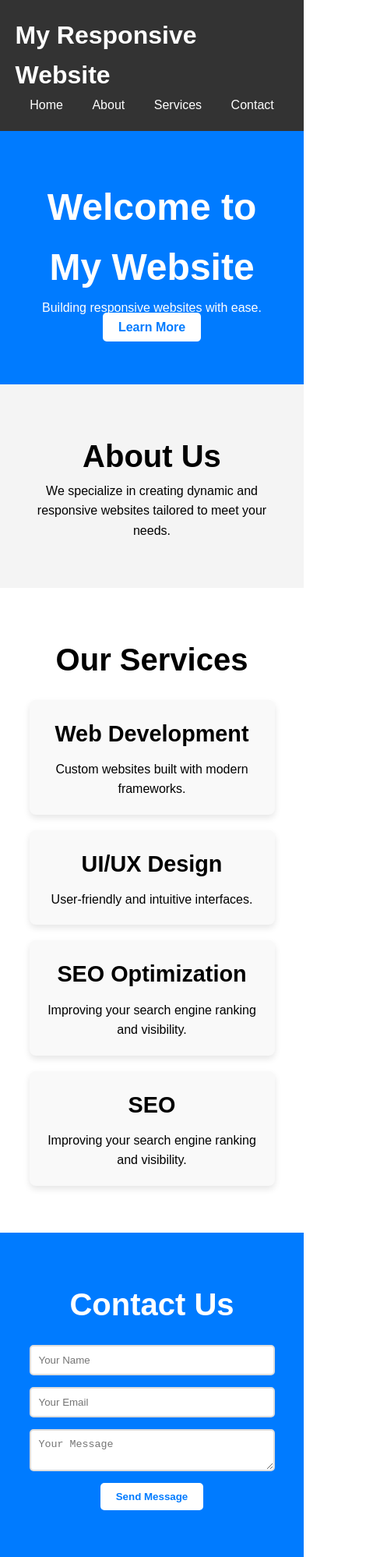
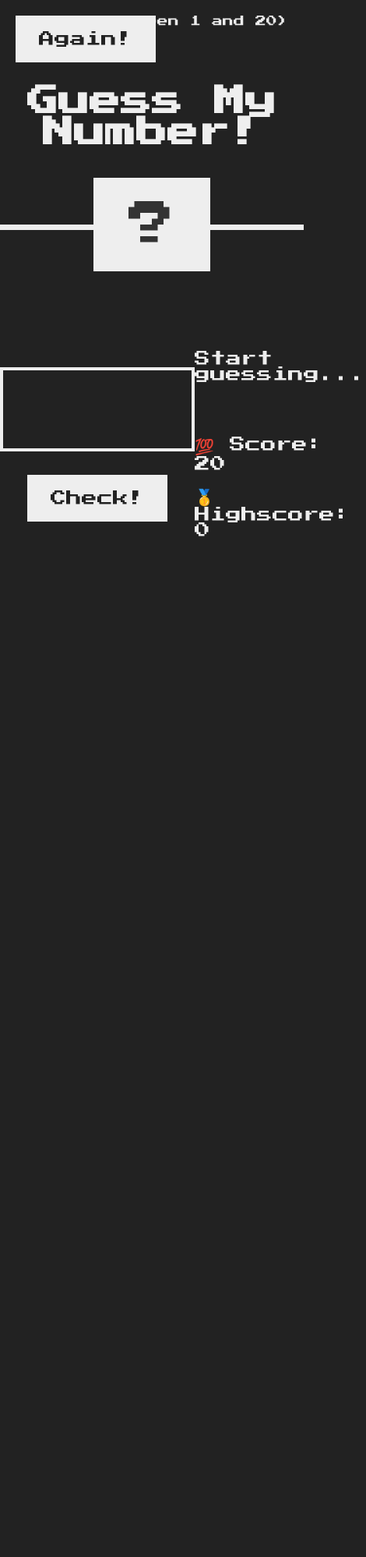
Before and after one commit to phemmyblaze/Techcrush_cohort_2, a plain HTML site: page index.html in a window 390 px wide. Shown: the top 1997 px of the page at 78% size, 470 px wide, since content can reach past the window. After the commit the page ends 844 px from the top, so only its background shows below. Drawn offline with Linux system fonts and the light colour scheme.

Commit message:
updated with javascript function and game

```diff
--- a/index.html
+++ b/index.html
@@ -1,89 +1,32 @@
 <!DOCTYPE html>
 <html lang="en">
   <head>
-  <meta charset="UTF-8">
-  <meta name="viewport" content="width=device-width, initial-scale=1.0">
-  <title>Responsive Website</title>
-  <link rel="stylesheet" href="./styles/style.css">
+    <meta charset="UTF-8" />
+    <meta name="viewport" content="width=device-width, initial-scale=1.0" />
+    <meta http-equiv="X-UA-Compatible" content="ie=edge" />
+    <link rel="stylesheet" href="./styles/style.css" />
+    <title>Guess My Number!</title>
   </head>
   <body>
-
-  <!-- Header Section -->
     <header>
-    <div class="container">
-      <h1>My Responsive Website</h1>
-      <nav>
-        <ul>
-          <li><a href="#home">Home</a></li>
-          <li><a href="#about">About</a></li>
-          <li><a href="#services">Services</a></li>
-          <li><a href="#contact">Contact</a></li>
-        </ul>
-      </nav>
-    </div>
+      <h1>Guess My Number!</h1>
+      <p class="between">(Between 1 and 20)</p>
+      <button class="btn again">Again!</button>
+      <div class="number">?</div>
     </header>
-
-  <!-- Hero Section -->
-  <section id="home">
-    <div class="container">
-      <h2>Welcome to My Website</h2>
-      <p>Building responsive websites with ease.</p>
-      <a href="#about" class="btn">Learn More</a>
-    </div>
+    <main>
+      <section class="left">
+        <input type="number" class="guess" />
+        <button class="btn check">Check!</button>
       </section>
-
-  <!-- About Section -->
-  <section id="about">
-    <div class="container">
-      <h2>About Us</h2>
-      <p>We specialize in creating dynamic and responsive websites tailored to meet your needs.</p>
-    </div>
+      <section class="right">
+        <p class="message">Start guessing...</p>
+        <p class="label-score">💯 Score: <span class="score">20</span></p>
+        <p class="label-highscore">
+          🥇 Highscore: <span class="highscore">0</span>
+        </p>
       </section>
-
-  <!-- Services Section -->
-  <section id="services">
-    <div class="container">
-      <h2>Our Services</h2>
-      <div class="services-grid">
-        <div class="service">
-          <h3>Web Development</h3>
-          <p>Custom websites built with modern frameworks.</p>
-        </div>
-        <div class="service">
-          <h3>UI/UX Design</h3>
-          <p>User-friendly and intuitive interfaces.</p>
-        </div>
-        <div class="service">
-          <h3>SEO Optimization</h3>
-          <p>Improving your search engine ranking and visibility.</p>
-        </div>
-        <div class="service">
-          <h3>SEO </h3>
-          <p>Improving your search engine ranking and visibility.</p>
-        </div>
-      </div>
-    </div>
-  </section>
-
-  <!-- Contact Section -->
-  <section id="contact">
-    <div class="container">
-      <h2>Contact Us</h2>
-      <form action="#">
-        <input type="text" placeholder="Your Name" required>
-        <input type="email" placeholder="Your Email" required>
-        <textarea placeholder="Your Message" required></textarea>
-        <button type="submit">Send Message</button>
-      </form>
-    </div>
-  </section>
-
-  <!-- Footer Section -->
-  <footer>
-    <div class="container">
-      <p>&copy; 2025 My Responsive Website. All rights reserved.</p>
-    </div>
-  </footer>
-
+    </main>
+    <script src="./script/script.js"></script>
   </body>
 </html>
--- /dev/null
+++ b/script/script.js
@@ -0,0 +1,43 @@
+let secretNumber = Math.trunc(Math.random() * 20) + 1
+let score = 20;
+let highScore = 0
+
+
+
+
+const displayMessage = (message) => {
+    document.querySelector(".message").textContent = message
+}
+
+
+document.querySelector(".check").addEventListener("click", function() {
+    const guess = Number(document.querySelector(".guess").value)
+
+    console.log(secretNumber)
+    ///No number enter
+    if(!guess) {
+        displayMessage("Enter a valid number")
+
+        ////When a player guesses the right number
+    } else  if (guess === secretNumber) {
+        displayMessage("You guessed correctly");
+        document.querySelector(".number").textContent = secretNumber;
+        document.querySelector("body").style.backgroundColor = "#FFC0CB"
+
+
+        if(score > highScore) {
+            highScore = score
+            document.querySelector(".highscore").textContent = highScore
+        }
+    } else if (guess !== secretNumber) {
+        if (score > 1) {
+            displayMessage(guess > secretNumber ? "Your guess is to high": "Your guess is too low")
+            score--
+            document.querySelector(".score").textContent = score
+        } else {
+            displayMessage("Sorry, you lost the game")
+            document.querySelector(".score").textContent = 0
+        }
+
+    }
+})
--- a/styles/style.css
+++ b/styles/style.css
@@ -1,220 +1,119 @@
+@import url('https://fonts.googleapis.com/css?family=Press+Start+2P&display=swap');
 
 * {
   margin: 0;
   padding: 0;
+  box-sizing: inherit;
+}
+
+html {
+  font-size: 62.5%;
   box-sizing: border-box;
 }
 
 body {
-  font-family: Arial, sans-serif;
-  line-height: 1.6;
+  font-family: 'Press Start 2P', sans-serif;
+  color: #eee;
+  background-color: #222;
+  /* background-color: #60b347; */
 }
 
-  .container {
-    width: 90%;
-    margin: 0 auto;
-    max-width: 1200px;
+/* LAYOUT */
+header {
+  position: relative;
+  height: 35vh;
+  border-bottom: 7px solid #eee;
 }
 
-  /* Header Section */
-  header {
-    background-color: #333;
-    color: white;
-    padding: 20px 0;
-  }
-
-  header h1 {
-    font-size: 2rem;
-  }
-
-  header nav ul {
-    list-style: none;
+main {
+  height: 65vh;
+  color: #eee;
   display: flex;
+  align-items: center;
   justify-content: space-around;
 }
 
-  header nav ul li {
-    margin: 0 10px;
-  }
-
-  header nav ul li a {
-    color: white;
-    text-decoration: none;
-  }
-
-  header nav ul li a:hover {
-    color: #ddd;
-  }
-
-  /* Hero Section */
-  #home {
-    background-color: #007BFF;
-    color: white;
-    text-align: center;
-    padding: 60px 20px;
-  }
-
-  #home h2 {
-    font-size: 3rem;
-  }
-
-  #home .btn {
-    background-color: #fff;
-    color: #007BFF;
-    padding: 10px 20px;
-    text-decoration: none;
-    border-radius: 5px;
-    font-weight: bold;
-  }
-
-  #home .btn:hover {
-    background-color: #ddd;
-  }
-
-  /* About Section */
-  #about {
-    background-color: #f4f4f4;
-    padding: 60px 20px;
-    text-align: center;
-  }
-
-  #about h2 {
-    font-size: 2.5rem;
-  }
-
-  /* Services Section */
-  #services {
-    padding: 60px 20px;
-    text-align: center;
-  }
-
-  #services h2 {
-    font-size: 2.5rem;
-    margin-bottom: 20px;
-  }
-
-  .services-grid {
-    display: grid;
-    grid-template-columns: repeat(4, 1fr);
-    gap: 20px;
-  }
-
-  .service {
-    background-color: #f9f9f9;
-    padding: 20px;
-    border-radius: 8px;
-    box-shadow: 0 4px 8px rgba(0, 0, 0, 0.1);
-  }
-
-  .service h3 {
-    font-size: 1.8rem;
-    margin-bottom: 10px;
-  }
-
-  .service p {
-    font-size: 1rem;
-  }
-
-  /* Contact Section */
-  #contact {
-    background-color: #007BFF;
-    color: white;
-    padding: 60px 20px;
-    text-align: center;
-  }
-
-  #contact h2 {
-    font-size: 2.5rem;
-    margin-bottom: 20px;
-  }
-
-  #contact form {
+.left {
+  width: 52rem;
   display: flex;
   flex-direction: column;
   align-items: center;
 }
 
-  #contact input,
-  #contact textarea {
-    width: 100%;
-    max-width: 600px;
-    padding: 10px;
-    margin-bottom: 15px;
-    border: 2px solid #ddd;
-    border-radius: 5px;
+.right {
+  width: 52rem;
+  font-size: 2rem;
 }
 
-  #contact button {
-    background-color: #fff;
-    color: #007BFF;
-    padding: 10px 20px;
+/* ELEMENTS STYLE */
+h1 {
+  font-size: 4rem;
+  text-align: center;
+  position: absolute;
+  width: 100%;
+  top: 52%;
+  left: 50%;
+  transform: translate(-50%, -50%);
+}
+
+.number {
+  background: #eee;
+  color: #333;
+  font-size: 6rem;
+  width: 15rem;
+  padding: 3rem 0rem;
+  text-align: center;
+  position: absolute;
+  bottom: 0;
+  left: 50%;
+  transform: translate(-50%, 50%);
+}
+
+.between {
+  font-size: 1.4rem;
+  position: absolute;
+  top: 2rem;
+  right: 2rem;
+}
+
+.again {
+  position: absolute;
+  top: 2rem;
+  left: 2rem;
+}
+
+.guess {
+  background: none;
+  border: 4px solid #eee;
+  font-family: inherit;
+  color: inherit;
+  font-size: 5rem;
+  padding: 2.5rem;
+  width: 25rem;
+  text-align: center;
+  display: block;
+  margin-bottom: 3rem;
+}
+
+.btn {
   border: none;
-    border-radius: 5px;
-    font-weight: bold;
+  background-color: #eee;
+  color: #222;
+  font-size: 2rem;
+  font-family: inherit;
+  padding: 2rem 3rem;
   cursor: pointer;
 }
 
-  #contact button:hover {
-    background-color: #ddd;
+.btn:hover {
+  background-color: #ccc;
 }
 
-  /* Footer Section */
-footer {
-  background-color: #333;
-  color: white;
-  text-align: center;
-  padding: 20px 0;
+.message {
+  margin-bottom: 8rem;
+  height: 3rem;
 }
 
-
-/* Media query for mobile (smaller than 640px) */
-
-@media (max-width: 640px) {
-  .services-grid {
-    grid-template-columns: 1fr;
+.label-score {
+  margin-bottom: 2rem;
 }
-}
-
-
-/* Media query for tablet (from 641px to 1024px) */
-@media (min-width: 641px) and (max-width: 1024px) {
-  .container h1 {
-    text-align: center;
-  }
-  .services-grid {
-    grid-template-columns: repeat(2, 1fr);
-  }
-}
-
-
-/* Media query for larger screen  (from 1025px and above) */
-@media (min-width: 1024px)  {
-  .container h1 {
-    text-align: center;
-    font-size: 4rem;
-  }
-
-  #home h2 {
-    color: red;
-    font-size: 3rem;
-  }
-
-  #home .container {
-    display: flex;
-    flex-direction: column;
-    gap: 1rem;
-  }
-
-  #home .btn {
-    margin: 0 auto;
-    width: 20rem;
-  }
-
-
-  #contact form {
-    margin: 0 auto;
-    width: 80%;
-  }
-
-
-}
```
Lines whose indentation alone changed are shown as unchanged.
